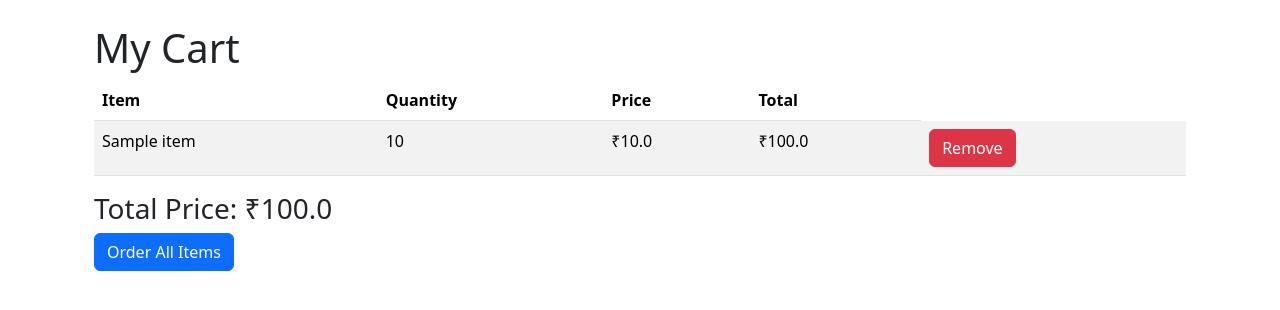
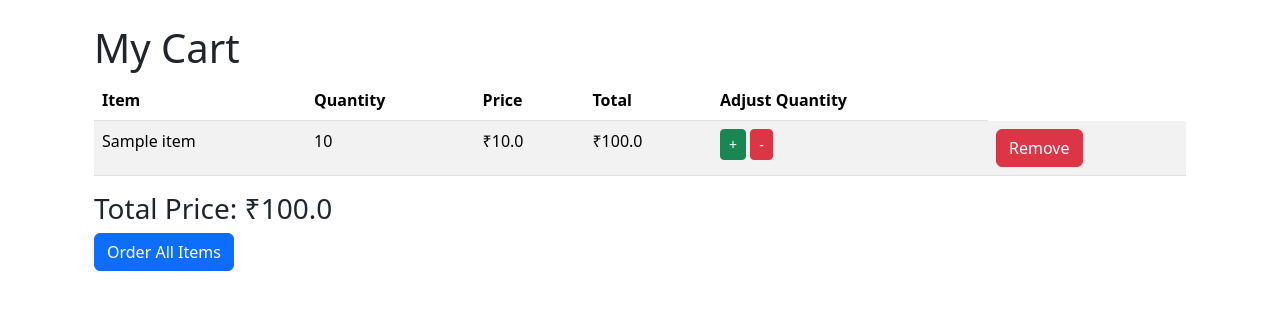
Before and after one commit to Shamit2105/woc7.0-django-ecommerce-Shamit, a Django app: page /orders/cart/ in a window 1280 px wide. Shown: the part 56-366 px from the top of the page. Run offline with Django 5.2, Linux system fonts and the light colour scheme; a user stored in the database is signed in; tables that the repository leaves empty hold one stand-in row (values such as "Sample post"); some libraries are stand-ins or nearby versions.

Commit message:
added item quantity adjust functionality and removed some unwanted methods

```diff
--- a/orders/urls.py
+++ b/orders/urls.py
@@ -1,5 +1,7 @@
 from django.urls import path
-from .views import UserOrderCreateView,UserOrderBillView,UserOrderListView,AddToCartView,CartListView,CartDeleteView,CartOrderView
+from .views import (UserOrderCreateView,UserOrderBillView,UserOrderListView
+                    ,AddToCartView,CartListView,CartDeleteView,CartOrderView,
+                    DecreaseQuantityView,IncreaseQuantityView)
 
 urlpatterns = [
     path('order/<int:item_id>/', UserOrderCreateView.as_view(), name='order'),
@@ -9,7 +11,8 @@ urlpatterns = [
     path('cart/', CartListView.as_view(), name='cart'),
     path('cart/delete/<int:pk>/', CartDeleteView.as_view(), name='cart_delete'),
     path('cart/order-all/', CartOrderView.as_view(), name='order_all_cart_items'),
+    path('cart/increase/<int:pk>/',IncreaseQuantityView.as_view(),name='cart_increase'),
+    path('cart/decrease/<int:pk>/',DecreaseQuantityView.as_view(),name='cart_decrease'),
 ]#je specific item ne add karvanu hoy tyare item_id,
 
-#delete cart ma cart ma item avi gai hati, etle pachi eni primary key(pk) e cart item
-#tarike ni ganaay
+#delete cart ma cart ma item avi gai hati, etle pachi eni primary key(pk) e cart item tarike ni ganaay
--- a/orders/views.py
+++ b/orders/views.py
@@ -17,14 +17,8 @@ class UserOrderCreateView(CustomerRequiredMixin, CreateView):
     form_class = UserOrderForm
     template_name = 'userorder_form.html'
 
-    def get_initial(self):#set item_ordered to item by default when it loads
-        initial = super().get_initial()
-        item_id = self.kwargs.get('item_id')
-        item = get_object_or_404(Item, pk=item_id)
-        initial['item_ordered'] = item
-        return initial
 
-    def get_form_kwargs(self):#pass the data of order for logged in user
+    def get_form_kwargs(self):
         kwargs = super().get_form_kwargs()
         item_id = self.kwargs.get('item_id')
         item = get_object_or_404(Item, pk=item_id)
@@ -64,9 +58,11 @@ class AddToCartView(LoginRequiredMixin, View):
     def post(self, request, *args, **kwargs):
         item_id = self.kwargs.get('item_id')
         item = get_object_or_404(Item, id=item_id)
-        cart_item, created = Cart.objects.get_or_create(user=request.user, item=item)
-
-        cart_item.quantity += 1
+        cart_item,created = Cart.objects.get_or_create(user=request.user, item=item)
+        if not created:
+            cart_item.quantity += 1
+        else:
+            cart_item.quantity += 1
         cart_item.save()
         return redirect('home')
 
@@ -84,6 +80,26 @@ class CartListView(LoginRequiredMixin, ListView):
         context['total_price'] = total_price
         return context
 
+class IncreaseQuantityView(LoginRequiredMixin, View):
+    def post(self, request, *args, **kwargs):
+        cart_item = get_object_or_404(Cart, id=kwargs['pk'], user=request.user)
+
+
+        cart_item.quantity += 1
+        cart_item.save()
+        return redirect('cart')
+
+class DecreaseQuantityView(LoginRequiredMixin, View):
+    def post(self, request, *args, **kwargs):
+        cart_item = get_object_or_404(Cart, id=kwargs['pk'], user=request.user)
+
+        if cart_item.quantity > 1:
+            cart_item.quantity -= 1
+            cart_item.save()
+        else:
+            cart_item.delete()
+        return redirect('cart')
+
 class CartDeleteView(LoginRequiredMixin, DeleteView):
     model = Cart
     success_url = reverse_lazy('cart')
@@ -91,7 +107,7 @@ class CartDeleteView(LoginRequiredMixin, DeleteView):
     def get_queryset(self):
         return Cart.objects.filter(user=self.request.user)
 
-class CartOrderView(View): #will have to use view as items bulk ma
+class CartOrderView(View): #will have to use view instead of createview as items bulk ma
     def get(self,request,*args,**kwargs):
         form = CartOrderForm
         return render(request, 'cart_order.html', {'form': form})
--- a/templates/cart_list.html
+++ b/templates/cart_list.html
@@ -14,6 +14,7 @@ My Cart
                 <th>Quantity</th>
                 <th>Price</th>
                 <th>Total</th>
+                <th>Adjust Quantity</th>
             </tr>
         </thead>
         <tbody>
@@ -23,6 +24,16 @@ My Cart
                 <td>{{ cart_item.quantity }}</td>
                 <td>₹{{ cart_item.item.discounted_price }}</td>
                 <td>₹{{ cart_item.get_total_price }}</td>
+                <td>
+                    <form action="{% url 'cart_increase' cart_item.pk %}" method="post" style="display:inline;">
+                        {% csrf_token %}
+                        <button type="submit" class="btn btn-success btn-sm">+</button>
+                    </form>
+                    <form action="{% url 'cart_decrease' cart_item.pk %}" method="post" style="display:inline;">
+                        {% csrf_token %}
+                        <button type="submit" class="btn btn-danger btn-sm">-</button>
+                    </form>
+                </td>
                 <td>
                     <!-- Delete Button triggers modal -->
                     <button type="button" class="btn btn-danger" data-toggle="modal" data-target="#deleteModal{{ cart_item.pk }}">
```
